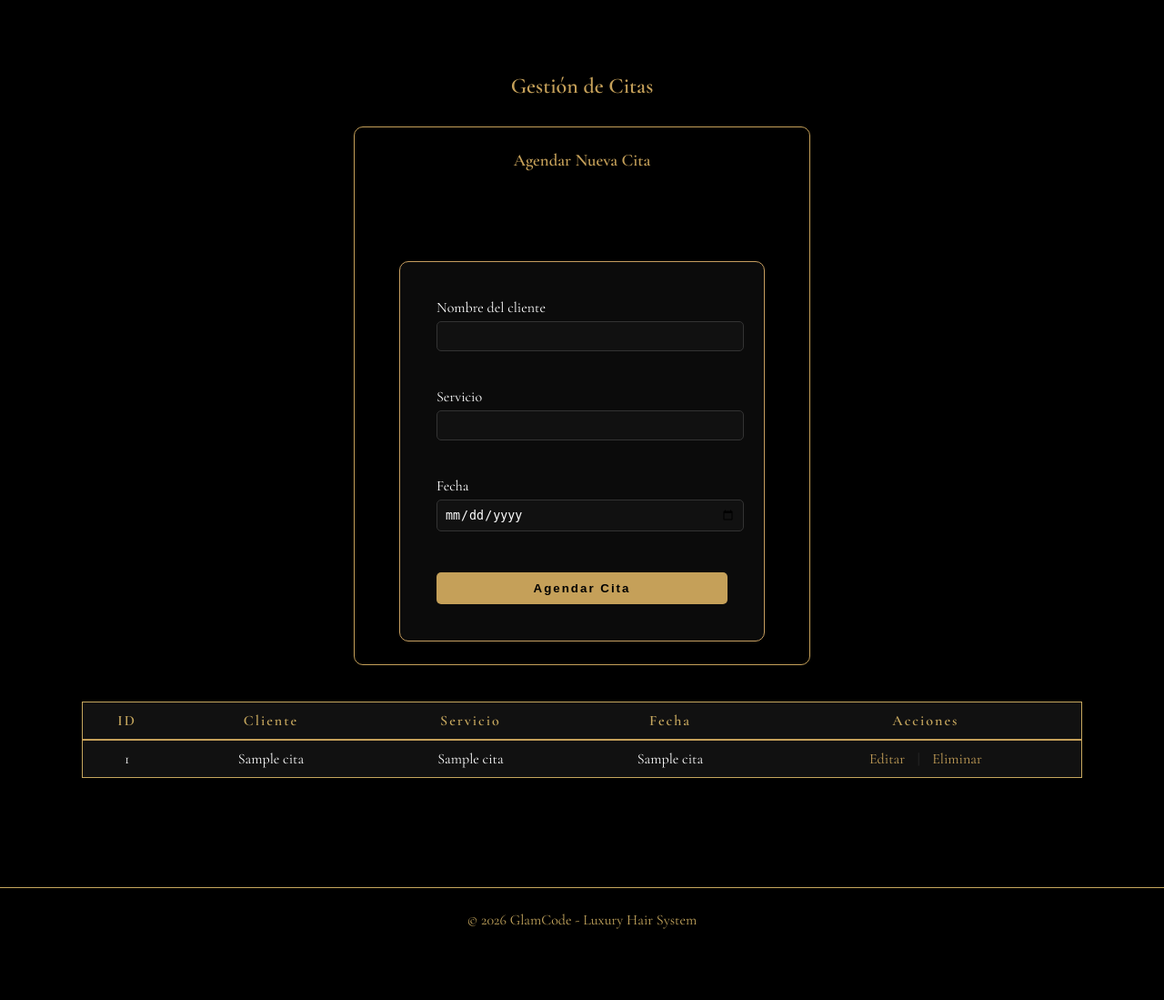
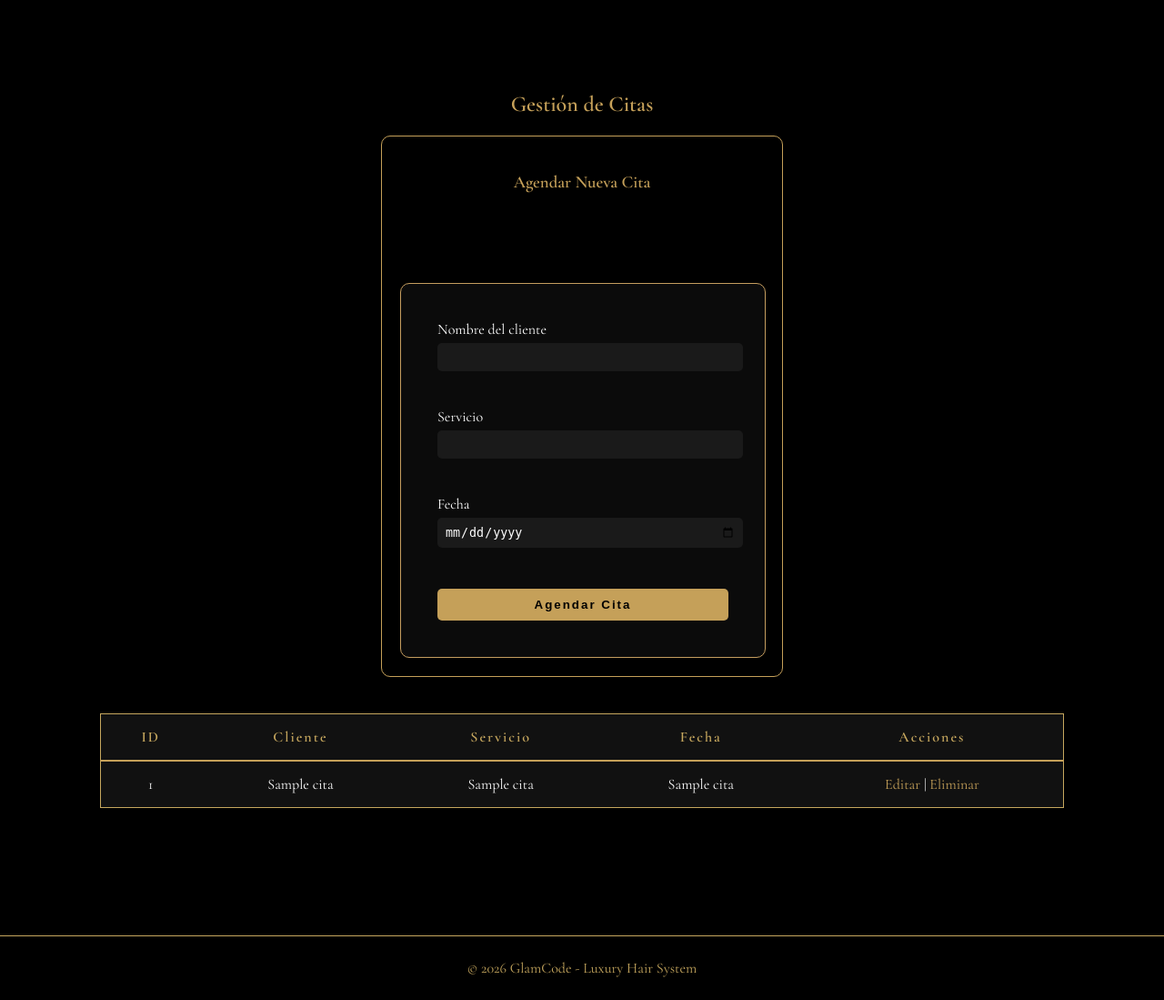
Before and after one commit to VIVIANAPLATA16/GlamCode-OS, a Flask app: template templates/citas.html in a window 1280 px wide. Shown: the part 149-1248 px from the top of the page at 91% size. Before the commit the page ends 1170 px from the top, so only its background shows below. Run offline with Flask 3, Linux system fonts and the light colour scheme; the template is opened without the code that fills it: most values are stand-ins (such as "Sample title", 1, 10 or a date in 2020).

Commit message:
fix: emergencia citas html

```diff
--- a/templates/citas.html
+++ b/templates/citas.html
@@ -1,52 +1,47 @@
 {% extends "base.html" %}
 {% block content %}
-<h2 class="text-center" style="color: #c5a059; margin-bottom: 30px;">Gestión de Citas</h2>
+<div style="text-align: center; padding: 20px;">
+    <h2 style="color: #c5a059;">Gestión de Citas</h2>
 
-<div style="display: flex; justify-content: center; margin-bottom: 40px;">
-    <div style="width: 100%; max-width: 450px; border: 1px solid #c5a059; padding: 25px; border-radius: 10px; background: #000;">
-        <h3 style="color: #c5a059; text-align: center; margin-top: 0;">Agendar Nueva Cita</h3>
+    <div style="max-width: 400px; margin: 0 auto 40px auto; border: 1px solid #c5a059; padding: 20px; border-radius: 10px; background: #000; color: #fff;">
+        <h3 style="color: #c5a059;">Agendar Nueva Cita</h3>
         <form method="POST">
-            <div style="margin-bottom: 15px;">
-                <label style="display: block; margin-bottom: 5px;">Nombre del cliente</label>
-                <input type="text" name="cliente" style="width: 100%; padding: 8px; background: #111; border: 1px solid #333; color: white; border-radius: 5px;" required>
+            <div style="margin-bottom: 15px; text-align: left;">
+                <label>Nombre del cliente</label>
+                <input type="text" name="cliente" style="width: 100%; padding: 8px; margin-top: 5px;" required>
             </div>
-            <div style="margin-bottom: 15px;">
-                <label style="display: block; margin-bottom: 5px;">Servicio</label>
-                <input type="text" name="servicio" style="width: 100%; padding: 8px; background: #111; border: 1px solid #333; color: white; border-radius: 5px;" required>
+            <div style="margin-bottom: 15px; text-align: left;">
+                <label>Servicio</label>
+                <input type="text" name="servicio" style="width: 100%; padding: 8px; margin-top: 5px;" required>
             </div>
-            <div style="margin-bottom: 20px;">
-                <label style="display: block; margin-bottom: 5px;">Fecha</label>
-                <input type="date" name="fecha" style="width: 100%; padding: 8px; background: #111; border: 1px solid #333; color: white; border-radius: 5px;" required>
+            <div style="margin-bottom: 20px; text-align: left;">
+                <label>Fecha</label>
+                <input type="date" name="fecha" style="width: 100%; padding: 8px; margin-top: 5px;" required>
             </div>
-            <button type="submit" style="width: 100%; padding: 10px; background: #c5a059; color: black; border: none; border-radius: 5px; font-weight: bold; cursor: pointer;">
-                Agendar Cita
-            </button>
+            <button type="submit" style="width: 100%; padding: 10px; background: #c5a059; color: #000; font-weight: bold; border: none; cursor: pointer;">Agendar Cita</button>
         </form>
     </div>
-</div>
 
-<div style="overflow-x: auto;">
-    <table style="width: 100%; border-collapse: collapse; text-align: center;">
+    <table style="width: 100%; color: #fff; border-collapse: collapse;">
         <thead>
             <tr style="color: #c5a059; border-bottom: 2px solid #c5a059;">
-                <th style="padding: 10px;">ID</th>
-                <th style="padding: 10px;">Cliente</th>
-                <th style="padding: 10px;">Servicio</th>
-                <th style="padding: 10px;">Fecha</th>
-                <th style="padding: 10px;">Acciones</th>
+                <th>ID</th>
+                <th>Cliente</th>
+                <th>Servicio</th>
+                <th>Fecha</th>
+                <th>Acciones</th>
             </tr>
         </thead>
         <tbody>
             {% for cita in citas %}
-            <tr style="border-bottom: 1px solid #222;">
-                <td style="padding: 10px;">{{ cita[0] }}</td>
-                <td style="padding: 10px;">{{ cita[1] }}</td>
-                <td style="padding: 10px;">{{ cita[2] }}</td>
-                <td style="padding: 10px;">{{ cita[3] }}</td>
-                <td style="padding: 10px;">
-                    <a href="{{ url_for('editar_cita', id=cita[0]) }}" style="color: #c5a059; text-decoration: none; margin-right: 10px;">Editar</a>
-                    <span style="color: #333;">|</span>
-                    <a href="{{ url_for('delete_cita', id=cita[0]) }}" style="color: #c5a059; text-decoration: none; margin-left: 10px;" onclick="return confirm('¿Eliminar cita?')">Eliminar</a>
+            <tr style="border-bottom: 1px solid #333;">
+                <td>{{ cita[0] }}</td>
+                <td>{{ cita[1] }}</td>
+                <td>{{ cita[2] }}</td>
+                <td>{{ cita[3] }}</td>
+                <td>
+                    <a href="{{ url_for('editar_cita', id=cita[0]) }}" style="color: #c5a059; text-decoration: none;">Editar</a> |
+                    <a href="{{ url_for('delete_cita', id=cita[0]) }}" style="color: #c5a059; text-decoration: none;" onclick="return confirm('¿Borrar?')">Eliminar</a>
                 </td>
             </tr>
             {% endfor %}
```
